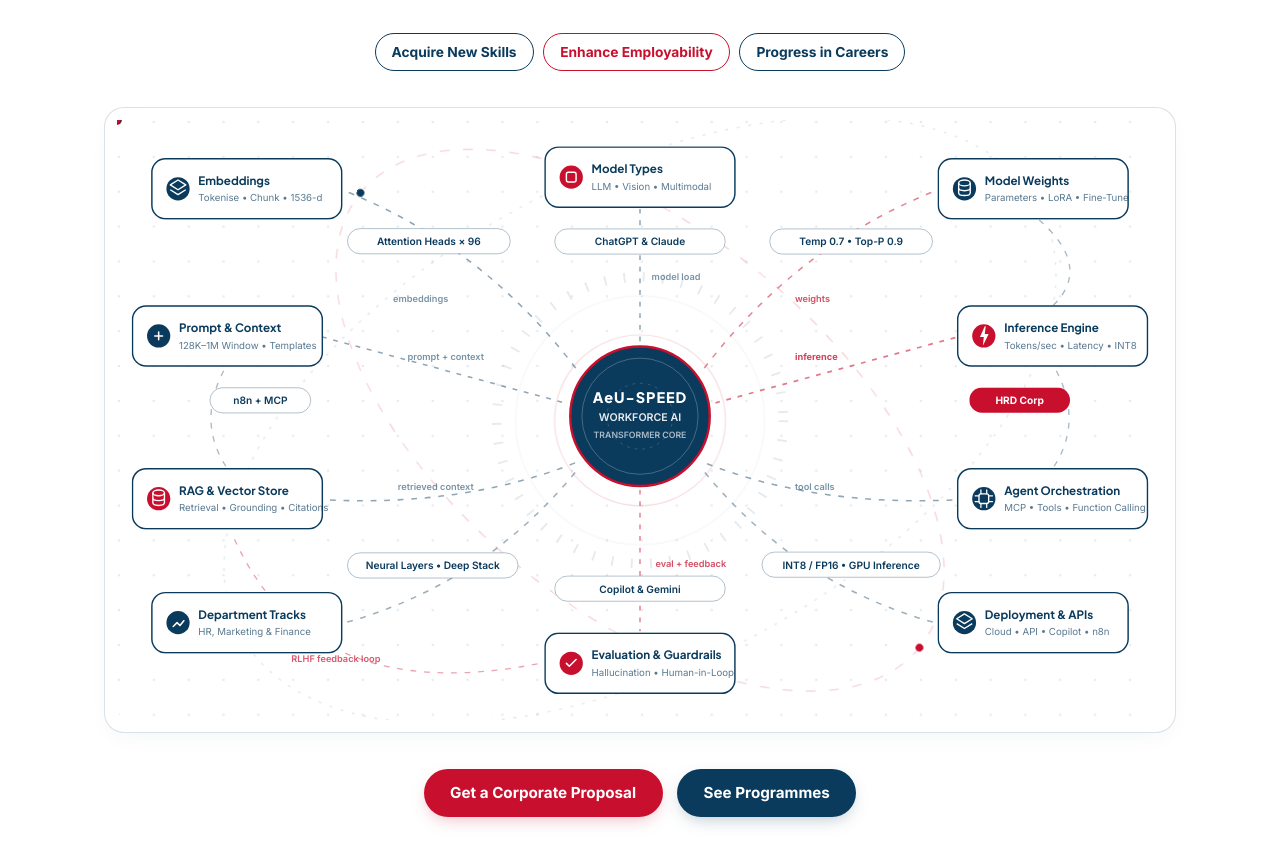
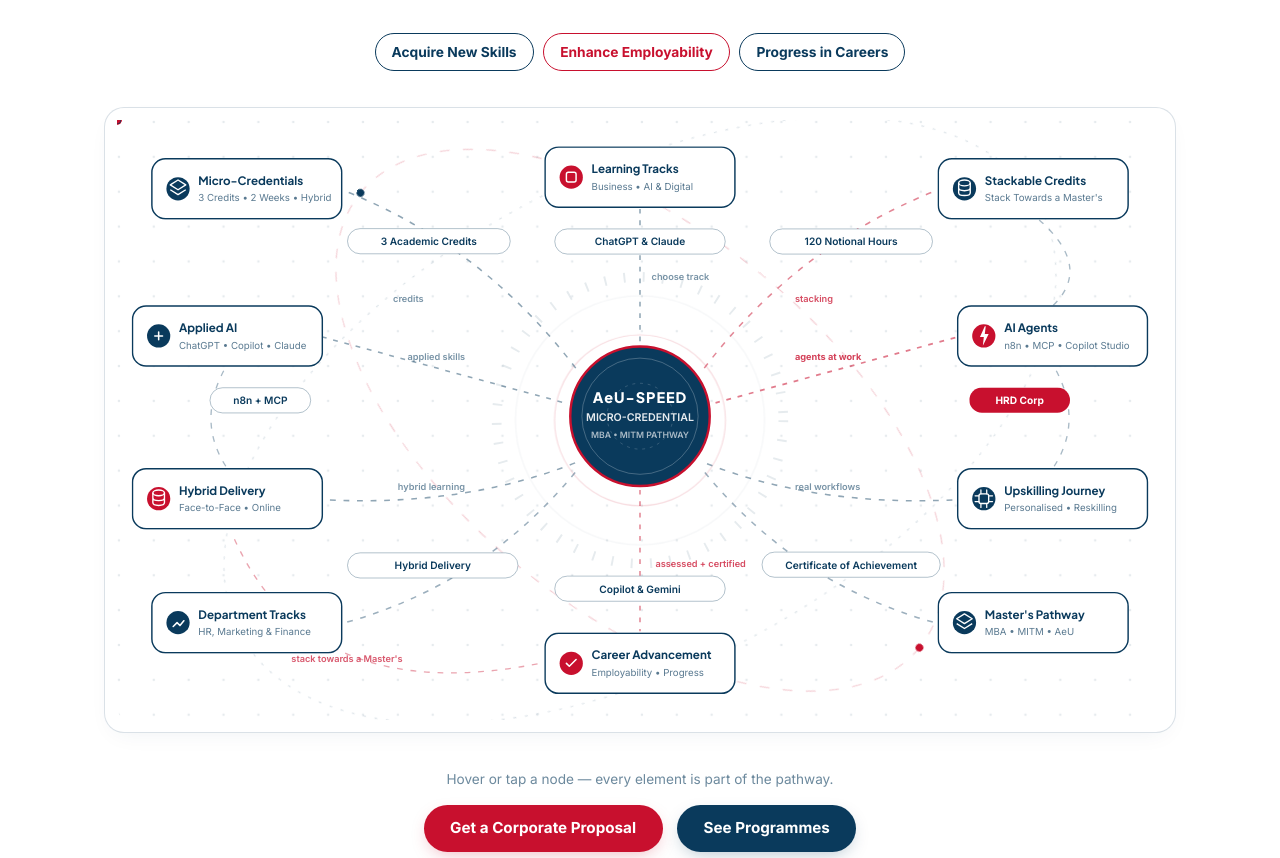
Before and after one commit to enablly/aeu-speed-ai-training, a plain HTML site: page index.html in a window 1280 px wide. Shown: the part 442-1300 px from the top of the page. Drawn offline with Linux system fonts and the light colour scheme.

Commit message:
Interactive micro-credential hero SVG: new language, hover pop and glow

```diff
--- a/index.html
+++ b/index.html
@@ -1223,6 +1223,55 @@
       background: #c8102e;
     }
 
+
+    /* Interactive hero SVG — nodes pop + glow on hover/focus */
+    .hero-svg .mc-node {
+      transform-box: fill-box;
+      transform-origin: center;
+      transition: transform 0.35s cubic-bezier(0.34, 1.56, 0.64, 1), filter 0.35s ease;
+      cursor: pointer;
+      outline: none;
+    }
+    .hero-svg .mc-node:hover,
+    .hero-svg .mc-node:focus-visible {
+      transform: scale(1.09);
+      filter: drop-shadow(0 0 9px rgba(200, 16, 46, 0.55)) drop-shadow(0 8px 16px rgba(10, 58, 92, 0.35));
+    }
+    .hero-svg .mc-node:hover > rect,
+    .hero-svg .mc-node:focus-visible > rect {
+      stroke: #c8102e;
+      stroke-width: 2.4;
+    }
+    .hero-svg .svg-orbit-group {
+      transition: filter 0.35s ease;
+      cursor: pointer;
+    }
+    .hero-svg .svg-orbit-group:hover {
+      filter: drop-shadow(0 0 18px rgba(200, 16, 46, 0.65));
+    }
+    .hero-svg g[class*="svg-chip"] {
+      transition: filter 0.3s ease;
+      cursor: pointer;
+    }
+    .hero-svg g[class*="svg-chip"]:hover {
+      filter: drop-shadow(0 0 8px rgba(10, 58, 92, 0.55));
+    }
+    .hero-svg g[class*="svg-chip"]:hover rect {
+      stroke: #c8102e;
+      stroke-opacity: 0.9;
+    }
+    .hero-visual-hint {
+      text-align: center;
+      color: rgba(10, 58, 92, 0.6);
+      font-size: 0.85rem;
+      margin-top: 0.6rem;
+    }
+    @media (prefers-reduced-motion: reduce) {
+      .hero-svg .mc-node { transition: none; }
+      .hero-svg .mc-node:hover,
+      .hero-svg .mc-node:focus-visible { transform: none; }
+    }
+
     .form-status {
       margin-top: 1.5rem;
       padding: 1.5rem;
@@ -1443,7 +1492,7 @@
 
         <!-- Animated SVG Hero Visual (AeU Navy linework + AeU Red accent nodes on White) -->
         <div class="hero-visual-wrap">
-          <svg class="hero-svg" viewBox="0 0 1080 620" role="img" aria-label="Animated technical AI architecture diagram: data, tokenisation, embeddings, RAG, model types, model weights, inference, agents and governance connected to the AeU-SPEED workforce AI core">
+          <svg class="hero-svg" viewBox="0 0 1080 620" role="img" aria-label="Animated interactive diagram of the AeU-SPEED Micro-Credential Series: micro-credentials, stackable credits, two learning tracks, applied AI, AI agents, hybrid delivery and the pathway to an AeU Master's, around the AeU-SPEED core. Hover or focus a node to explore.">
             <rect width="1080" height="620" fill="#ffffff" rx="14"/>
             <!-- faint dot grid -->
             <defs>
@@ -1489,15 +1538,15 @@
             <circle r="3.5" fill="#c8102e"><animateMotion dur="3.2s" begin="0.9s" repeatCount="indefinite"><mpath href="#p-infer-agent"/></animateMotion></circle>
 
             <!-- Path labels -->
-            <text x="285" y="188" fill="#0a3a5c" fill-opacity="0.55" font-family="Inter, sans-serif" font-size="9.5" font-weight="600">embeddings</text>
-            <text x="552" y="165" fill="#0a3a5c" fill-opacity="0.55" font-family="Inter, sans-serif" font-size="9.5" font-weight="600">model load</text>
-            <text x="700" y="188" fill="#c8102e" fill-opacity="0.75" font-family="Inter, sans-serif" font-size="9.5" font-weight="600">weights</text>
-            <text x="300" y="248" fill="#0a3a5c" fill-opacity="0.55" font-family="Inter, sans-serif" font-size="9.5" font-weight="600">prompt + context</text>
-            <text x="700" y="248" fill="#c8102e" fill-opacity="0.8" font-family="Inter, sans-serif" font-size="9.5" font-weight="700">inference</text>
-            <text x="290" y="382" fill="#0a3a5c" fill-opacity="0.55" font-family="Inter, sans-serif" font-size="9.5" font-weight="600">retrieved context</text>
-            <text x="700" y="382" fill="#0a3a5c" fill-opacity="0.55" font-family="Inter, sans-serif" font-size="9.5" font-weight="600">tool calls</text>
-            <text x="556" y="462" fill="#c8102e" fill-opacity="0.75" font-family="Inter, sans-serif" font-size="9.5" font-weight="600">eval + feedback</text>
-            <text x="180" y="560" fill="#c8102e" fill-opacity="0.7" font-family="Inter, sans-serif" font-size="9.5" font-weight="600">RLHF feedback loop</text>
+            <text x="285" y="188" fill="#0a3a5c" fill-opacity="0.55" font-family="Inter, sans-serif" font-size="9.5" font-weight="600">credits</text>
+            <text x="552" y="165" fill="#0a3a5c" fill-opacity="0.55" font-family="Inter, sans-serif" font-size="9.5" font-weight="600">choose track</text>
+            <text x="700" y="188" fill="#c8102e" fill-opacity="0.75" font-family="Inter, sans-serif" font-size="9.5" font-weight="600">stacking</text>
+            <text x="300" y="248" fill="#0a3a5c" fill-opacity="0.55" font-family="Inter, sans-serif" font-size="9.5" font-weight="600">applied skills</text>
+            <text x="700" y="248" fill="#c8102e" fill-opacity="0.8" font-family="Inter, sans-serif" font-size="9.5" font-weight="700">agents at work</text>
+            <text x="290" y="382" fill="#0a3a5c" fill-opacity="0.55" font-family="Inter, sans-serif" font-size="9.5" font-weight="600">hybrid learning</text>
+            <text x="700" y="382" fill="#0a3a5c" fill-opacity="0.55" font-family="Inter, sans-serif" font-size="9.5" font-weight="600">real workflows</text>
+            <text x="556" y="462" fill="#c8102e" fill-opacity="0.75" font-family="Inter, sans-serif" font-size="9.5" font-weight="600">assessed + certified</text>
+            <text x="180" y="560" fill="#c8102e" fill-opacity="0.7" font-family="Inter, sans-serif" font-size="9.5" font-weight="600">stack towards a Master's</text>
 
             <!-- Central core -->
             <g class="svg-orbit-group">
@@ -1505,93 +1554,95 @@
               <circle cx="540" cy="310" r="60" fill="none" stroke="#ffffff" stroke-opacity="0.25" stroke-width="1"/>
               <circle cx="540" cy="310" r="34" fill="none" stroke="#ffffff" stroke-opacity="0.18" stroke-width="1" stroke-dasharray="3 5"/>
               <text x="540" y="296" text-anchor="middle" fill="#ffffff" font-family="Plus Jakarta Sans, sans-serif" font-size="15" font-weight="800" letter-spacing="1">AeU-SPEED</text>
-              <text x="540" y="315" text-anchor="middle" fill="#ffffff" fill-opacity="0.9" font-family="Inter, sans-serif" font-size="11" font-weight="600">WORKFORCE AI</text>
-              <text x="540" y="332" text-anchor="middle" fill="#ffffff" fill-opacity="0.65" font-family="Inter, sans-serif" font-size="9" font-weight="600">TRANSFORMER CORE</text>
+              <text x="540" y="315" text-anchor="middle" fill="#ffffff" fill-opacity="0.9" font-family="Inter, sans-serif" font-size="11" font-weight="600">MICRO-CREDENTIAL</text>
+              <text x="540" y="332" text-anchor="middle" fill="#ffffff" fill-opacity="0.65" font-family="Inter, sans-serif" font-size="9" font-weight="600">MBA • MITM PATHWAY</text>
             </g>
 
             <!-- Main nodes -->
             <g transform="translate(36, 40)">
-              <rect width="196" height="62" rx="14" fill="#ffffff" stroke="#0a3a5c" stroke-width="1.5"/>
+              <g class="mc-node" tabindex="0"><title>Micro-Credentials — 3 academic credits each; 2 weeks, 120 notional hours, hybrid delivery</title>              <rect width="196" height="62" rx="14" fill="#ffffff" stroke="#0a3a5c" stroke-width="1.5"/>
               <circle cx="27" cy="31" r="12" fill="#0a3a5c"/>
               <path d="M27 22l8 5-8 5-8-5z M19 32l8 5 8-5" fill="none" stroke="#ffffff" stroke-width="1.4" stroke-linejoin="round"/>
-              <text x="48" y="27" fill="#0a3a5c" font-family="Plus Jakarta Sans, sans-serif" font-size="12" font-weight="700">Embeddings</text>
-              <text x="48" y="44" fill="#0a3a5c" fill-opacity="0.68" font-family="Inter, sans-serif" font-size="10">Tokenise • Chunk • 1536-d</text>
+              <text x="48" y="27" fill="#0a3a5c" font-family="Plus Jakarta Sans, sans-serif" font-size="12" font-weight="700">Micro-Credentials</text>
+              <text x="48" y="44" fill="#0a3a5c" fill-opacity="0.68" font-family="Inter, sans-serif" font-size="10">3 Credits • 2 Weeks • Hybrid</text></g>
             </g>
             <g transform="translate(442, 28)">
-              <rect width="196" height="62" rx="14" fill="#ffffff" stroke="#0a3a5c" stroke-width="1.5"/>
+              <g class="mc-node" tabindex="0"><title>Two strategic learning tracks — Business &amp; Management, and Artificial Intelligence &amp; Digital Technologies</title>              <rect width="196" height="62" rx="14" fill="#ffffff" stroke="#0a3a5c" stroke-width="1.5"/>
               <circle cx="27" cy="31" r="12" fill="#c8102e"/>
               <rect x="22" y="26" width="10" height="10" rx="2" fill="none" stroke="#ffffff" stroke-width="1.5"/>
-              <text x="48" y="27" fill="#0a3a5c" font-family="Plus Jakarta Sans, sans-serif" font-size="12" font-weight="700">Model Types</text>
-              <text x="48" y="44" fill="#0a3a5c" fill-opacity="0.68" font-family="Inter, sans-serif" font-size="10">LLM • Vision • Multimodal</text>
+              <text x="48" y="27" fill="#0a3a5c" font-family="Plus Jakarta Sans, sans-serif" font-size="12" font-weight="700">Learning Tracks</text>
+              <text x="48" y="44" fill="#0a3a5c" fill-opacity="0.68" font-family="Inter, sans-serif" font-size="10">Business • AI &amp; Digital</text></g>
             </g>
             <g transform="translate(848, 40)">
-              <rect width="196" height="62" rx="14" fill="#ffffff" stroke="#0a3a5c" stroke-width="1.5"/>
+              <g class="mc-node" tabindex="0"><title>Stackable credits — accumulate completed modules and build towards a Master's qualification</title>              <rect width="196" height="62" rx="14" fill="#ffffff" stroke="#0a3a5c" stroke-width="1.5"/>
               <circle cx="27" cy="31" r="12" fill="#0a3a5c"/>
               <ellipse cx="27" cy="25" rx="6" ry="3" fill="none" stroke="#ffffff" stroke-width="1.4"/><path d="M21 25v10c0 1.7 2.7 3 6 3s6-1.3 6-3V25 M21 30c0 1.7 2.7 3 6 3s6-1.3 6-3" fill="none" stroke="#ffffff" stroke-width="1.4"/>
-              <text x="48" y="27" fill="#0a3a5c" font-family="Plus Jakarta Sans, sans-serif" font-size="12" font-weight="700">Model Weights</text>
-              <text x="48" y="44" fill="#0a3a5c" fill-opacity="0.68" font-family="Inter, sans-serif" font-size="10">Parameters • LoRA • Fine-Tune</text>
+              <text x="48" y="27" fill="#0a3a5c" font-family="Plus Jakarta Sans, sans-serif" font-size="12" font-weight="700">Stackable Credits</text>
+              <text x="48" y="44" fill="#0a3a5c" fill-opacity="0.68" font-family="Inter, sans-serif" font-size="10">Stack Towards a Master's</text></g>
             </g>
             <g transform="translate(16, 192)">
-              <rect width="196" height="62" rx="14" fill="#ffffff" stroke="#0a3a5c" stroke-width="1.5"/>
+              <g class="mc-node" tabindex="0"><title>Applied AI — ChatGPT, Microsoft Copilot, Google Gemini and Claude, on your team's real work</title>              <rect width="196" height="62" rx="14" fill="#ffffff" stroke="#0a3a5c" stroke-width="1.5"/>
               <circle cx="27" cy="31" r="12" fill="#0a3a5c"/>
               <path d="M23 31h8M27 27v8" stroke="#ffffff" stroke-width="1.6" stroke-linecap="round"/>
-              <text x="48" y="27" fill="#0a3a5c" font-family="Plus Jakarta Sans, sans-serif" font-size="12" font-weight="700">Prompt &amp; Context</text>
-              <text x="48" y="44" fill="#0a3a5c" fill-opacity="0.68" font-family="Inter, sans-serif" font-size="10">128K–1M Window • Templates</text>
+              <text x="48" y="27" fill="#0a3a5c" font-family="Plus Jakarta Sans, sans-serif" font-size="12" font-weight="700">Applied AI</text>
+              <text x="48" y="44" fill="#0a3a5c" fill-opacity="0.68" font-family="Inter, sans-serif" font-size="10">ChatGPT • Copilot • Claude</text></g>
             </g>
             <g transform="translate(868, 192)">
-              <rect width="196" height="62" rx="14" fill="#ffffff" stroke="#0a3a5c" stroke-width="1.5"/>
+              <g class="mc-node" tabindex="0"><title>AI Agents — build working agents with n8n, MCP and Copilot Studio</title>              <rect width="196" height="62" rx="14" fill="#ffffff" stroke="#0a3a5c" stroke-width="1.5"/>
               <circle cx="27" cy="31" r="12" fill="#c8102e"/>
               <path d="M28 21l-5 11h4l-1 9 6-12h-4l1-8z" fill="#ffffff"/>
-              <text x="48" y="27" fill="#0a3a5c" font-family="Plus Jakarta Sans, sans-serif" font-size="12" font-weight="700">Inference Engine</text>
-              <text x="48" y="44" fill="#0a3a5c" fill-opacity="0.68" font-family="Inter, sans-serif" font-size="10">Tokens/sec • Latency • INT8</text>
+              <text x="48" y="27" fill="#0a3a5c" font-family="Plus Jakarta Sans, sans-serif" font-size="12" font-weight="700">AI Agents</text>
+              <text x="48" y="44" fill="#0a3a5c" fill-opacity="0.68" font-family="Inter, sans-serif" font-size="10">n8n • MCP • Copilot Studio</text></g>
             </g>
             <g transform="translate(16, 360)">
-              <rect width="196" height="62" rx="14" fill="#ffffff" stroke="#0a3a5c" stroke-width="1.5"/>
+              <g class="mc-node" tabindex="0"><title>Hybrid delivery — face-to-face and online, nationwide</title>              <rect width="196" height="62" rx="14" fill="#ffffff" stroke="#0a3a5c" stroke-width="1.5"/>
               <circle cx="27" cy="31" r="12" fill="#c8102e"/>
               <ellipse cx="27" cy="25" rx="6" ry="3" fill="none" stroke="#ffffff" stroke-width="1.4"/><path d="M21 25v10c0 1.7 2.7 3 6 3s6-1.3 6-3V25 M21 30c0 1.7 2.7 3 6 3s6-1.3 6-3" fill="none" stroke="#ffffff" stroke-width="1.4"/>
-              <text x="48" y="27" fill="#0a3a5c" font-family="Plus Jakarta Sans, sans-serif" font-size="12" font-weight="700">RAG &amp; Vector Store</text>
-              <text x="48" y="44" fill="#0a3a5c" fill-opacity="0.68" font-family="Inter, sans-serif" font-size="10">Retrieval • Grounding • Citations</text>
+              <text x="48" y="27" fill="#0a3a5c" font-family="Plus Jakarta Sans, sans-serif" font-size="12" font-weight="700">Hybrid Delivery</text>
+              <text x="48" y="44" fill="#0a3a5c" fill-opacity="0.68" font-family="Inter, sans-serif" font-size="10">Face-to-Face • Online</text></g>
             </g>
             <g transform="translate(868, 360)">
-              <rect width="196" height="62" rx="14" fill="#ffffff" stroke="#0a3a5c" stroke-width="1.5"/>
+              <g class="mc-node" tabindex="0"><title>Design a personalised upskilling journey — one or more micro-credentials aligned with professional goals</title>              <rect width="196" height="62" rx="14" fill="#ffffff" stroke="#0a3a5c" stroke-width="1.5"/>
               <circle cx="27" cy="31" r="12" fill="#0a3a5c"/>
               <rect x="22" y="26" width="10" height="10" rx="2" fill="none" stroke="#ffffff" stroke-width="1.4"/><path d="M24 26V22M30 26V22M24 40v-4M30 40v-4M22 28H18M22 34H18M36 28h-4M36 34h-4" stroke="#ffffff" stroke-width="1.3" stroke-linecap="round"/>
-              <text x="48" y="27" fill="#0a3a5c" font-family="Plus Jakarta Sans, sans-serif" font-size="12" font-weight="700">Agent Orchestration</text>
-              <text x="48" y="44" fill="#0a3a5c" fill-opacity="0.68" font-family="Inter, sans-serif" font-size="10">MCP • Tools • Function Calling</text>
+              <text x="48" y="27" fill="#0a3a5c" font-family="Plus Jakarta Sans, sans-serif" font-size="12" font-weight="700">Upskilling Journey</text>
+              <text x="48" y="44" fill="#0a3a5c" fill-opacity="0.68" font-family="Inter, sans-serif" font-size="10">Personalised • Reskilling</text></g>
             </g>
             <g transform="translate(36, 488)">
-              <rect width="196" height="62" rx="14" fill="#ffffff" stroke="#0a3a5c" stroke-width="1.5"/>
+              <g class="mc-node" tabindex="0"><title>Department tracks — programmes for HR, Marketing &amp; Finance teams</title>              <rect width="196" height="62" rx="14" fill="#ffffff" stroke="#0a3a5c" stroke-width="1.5"/>
               <circle cx="27" cy="31" r="12" fill="#0a3a5c"/>
               <path d="M22 35l4-4 3 3 4-5" fill="none" stroke="#ffffff" stroke-width="1.6" stroke-linecap="round" stroke-linejoin="round"/>
               <text x="48" y="27" fill="#0a3a5c" font-family="Plus Jakarta Sans, sans-serif" font-size="12" font-weight="700">Department Tracks</text>
-              <text x="48" y="44" fill="#0a3a5c" fill-opacity="0.68" font-family="Inter, sans-serif" font-size="10">HR, Marketing &amp; Finance</text>
+              <text x="48" y="44" fill="#0a3a5c" fill-opacity="0.68" font-family="Inter, sans-serif" font-size="10">HR, Marketing &amp; Finance</text></g>
             </g>
             <g transform="translate(442, 530)">
-              <rect width="196" height="62" rx="14" fill="#ffffff" stroke="#0a3a5c" stroke-width="1.5"/>
+              <g class="mc-node" tabindex="0"><title>Enhance employability and progress in careers</title>              <rect width="196" height="62" rx="14" fill="#ffffff" stroke="#0a3a5c" stroke-width="1.5"/>
               <circle cx="27" cy="31" r="12" fill="#c8102e"/>
               <path d="M22 31l3 3 7-7" fill="none" stroke="#ffffff" stroke-width="1.6" stroke-linecap="round" stroke-linejoin="round"/>
-              <text x="48" y="27" fill="#0a3a5c" font-family="Plus Jakarta Sans, sans-serif" font-size="12" font-weight="700">Evaluation &amp; Guardrails</text>
-              <text x="48" y="44" fill="#0a3a5c" fill-opacity="0.68" font-family="Inter, sans-serif" font-size="10">Hallucination • Human-in-Loop</text>
+              <text x="48" y="27" fill="#0a3a5c" font-family="Plus Jakarta Sans, sans-serif" font-size="12" font-weight="700">Career Advancement</text>
+              <text x="48" y="44" fill="#0a3a5c" fill-opacity="0.68" font-family="Inter, sans-serif" font-size="10">Employability • Progress</text></g>
             </g>
             <g transform="translate(848, 488)">
-              <rect width="196" height="62" rx="14" fill="#ffffff" stroke="#0a3a5c" stroke-width="1.5"/>
+              <g class="mc-node" tabindex="0"><title>Master's pathway — MBA or MITM from Asia e University</title>              <rect width="196" height="62" rx="14" fill="#ffffff" stroke="#0a3a5c" stroke-width="1.5"/>
               <circle cx="27" cy="31" r="12" fill="#0a3a5c"/>
               <path d="M27 22l8 5-8 5-8-5z M19 32l8 5 8-5" fill="none" stroke="#ffffff" stroke-width="1.4" stroke-linejoin="round"/>
-              <text x="48" y="27" fill="#0a3a5c" font-family="Plus Jakarta Sans, sans-serif" font-size="12" font-weight="700">Deployment &amp; APIs</text>
-              <text x="48" y="44" fill="#0a3a5c" fill-opacity="0.68" font-family="Inter, sans-serif" font-size="10">Cloud • API • Copilot • n8n</text>
+              <text x="48" y="27" fill="#0a3a5c" font-family="Plus Jakarta Sans, sans-serif" font-size="12" font-weight="700">Master's Pathway</text>
+              <text x="48" y="44" fill="#0a3a5c" fill-opacity="0.68" font-family="Inter, sans-serif" font-size="10">MBA • MITM • AeU</text></g>
             </g>
 
             <!-- Floating technical chips -->
-            <g class="svg-chip-a"><rect x="238" y="118" width="168" height="26" rx="13" fill="#ffffff" stroke="#0a3a5c" stroke-opacity="0.32"/><text x="322.0" y="135" text-anchor="middle" fill="#0a3a5c" font-family="Inter, sans-serif" font-size="10.5" font-weight="600">Attention Heads × 96</text></g>
-            <g class="svg-chip-b"><rect x="674" y="118" width="168" height="26" rx="13" fill="#ffffff" stroke="#0a3a5c" stroke-opacity="0.32"/><text x="758.0" y="135" text-anchor="middle" fill="#0a3a5c" font-family="Inter, sans-serif" font-size="10.5" font-weight="600">Temp 0.7 • Top-P 0.9</text></g>
-            <g class="svg-chip-c"><rect x="238" y="452" width="176" height="26" rx="13" fill="#ffffff" stroke="#0a3a5c" stroke-opacity="0.32"/><text x="326.0" y="469" text-anchor="middle" fill="#0a3a5c" font-family="Inter, sans-serif" font-size="10.5" font-weight="600">Neural Layers • Deep Stack</text></g>
-            <g class="svg-chip-a"><rect x="666" y="452" width="184" height="26" rx="13" fill="#ffffff" stroke="#0a3a5c" stroke-opacity="0.32"/><text x="758.0" y="469" text-anchor="middle" fill="#0a3a5c" font-family="Inter, sans-serif" font-size="10.5" font-weight="600">INT8 / FP16 • GPU Inference</text></g>
+            <g class="svg-chip-a"><rect x="238" y="118" width="168" height="26" rx="13" fill="#ffffff" stroke="#0a3a5c" stroke-opacity="0.32"/><text x="322.0" y="135" text-anchor="middle" fill="#0a3a5c" font-family="Inter, sans-serif" font-size="10.5" font-weight="600">3 Academic Credits</text></g>
+            <g class="svg-chip-b"><rect x="674" y="118" width="168" height="26" rx="13" fill="#ffffff" stroke="#0a3a5c" stroke-opacity="0.32"/><text x="758.0" y="135" text-anchor="middle" fill="#0a3a5c" font-family="Inter, sans-serif" font-size="10.5" font-weight="600">120 Notional Hours</text></g>
+            <g class="svg-chip-c"><rect x="238" y="452" width="176" height="26" rx="13" fill="#ffffff" stroke="#0a3a5c" stroke-opacity="0.32"/><text x="326.0" y="469" text-anchor="middle" fill="#0a3a5c" font-family="Inter, sans-serif" font-size="10.5" font-weight="600">Hybrid Delivery</text></g>
+            <g class="svg-chip-a"><rect x="666" y="452" width="184" height="26" rx="13" fill="#ffffff" stroke="#0a3a5c" stroke-opacity="0.32"/><text x="758.0" y="469" text-anchor="middle" fill="#0a3a5c" font-family="Inter, sans-serif" font-size="10.5" font-weight="600">Certificate of Achievement</text></g>
             <g class="svg-chip-b"><rect x="452" y="118" width="176" height="26" rx="13" fill="#ffffff" stroke="#0a3a5c" stroke-opacity="0.32"/><text x="540.0" y="135" text-anchor="middle" fill="#0a3a5c" font-family="Inter, sans-serif" font-size="10.5" font-weight="600">ChatGPT &amp; Claude</text></g>
             <g class="svg-chip-c"><rect x="452" y="476" width="176" height="26" rx="13" fill="#ffffff" stroke="#0a3a5c" stroke-opacity="0.32"/><text x="540.0" y="493" text-anchor="middle" fill="#0a3a5c" font-family="Inter, sans-serif" font-size="10.5" font-weight="600">Copilot &amp; Gemini</text></g>
             <g class="svg-chip-a"><rect x="880" y="282" width="104" height="26" rx="13" fill="#c8102e"/><text x="932.0" y="299" text-anchor="middle" fill="#ffffff" font-family="Inter, sans-serif" font-size="10.5" font-weight="700">HRD Corp</text></g>
             <g class="svg-chip-b"><rect x="96" y="282" width="104" height="26" rx="13" fill="#ffffff" stroke="#0a3a5c" stroke-opacity="0.32"/><text x="148.0" y="299" text-anchor="middle" fill="#0a3a5c" font-family="Inter, sans-serif" font-size="10.5" font-weight="600">n8n + MCP</text></g>
           </svg>
         </div>
+
+        <p class="hero-visual-hint">Hover or tap a node — every element is part of the pathway.</p>
 
         <div class="hero-ctas">
           <a href="#proposal-form" class="btn btn-red">Get a Corporate Proposal</a>
```
